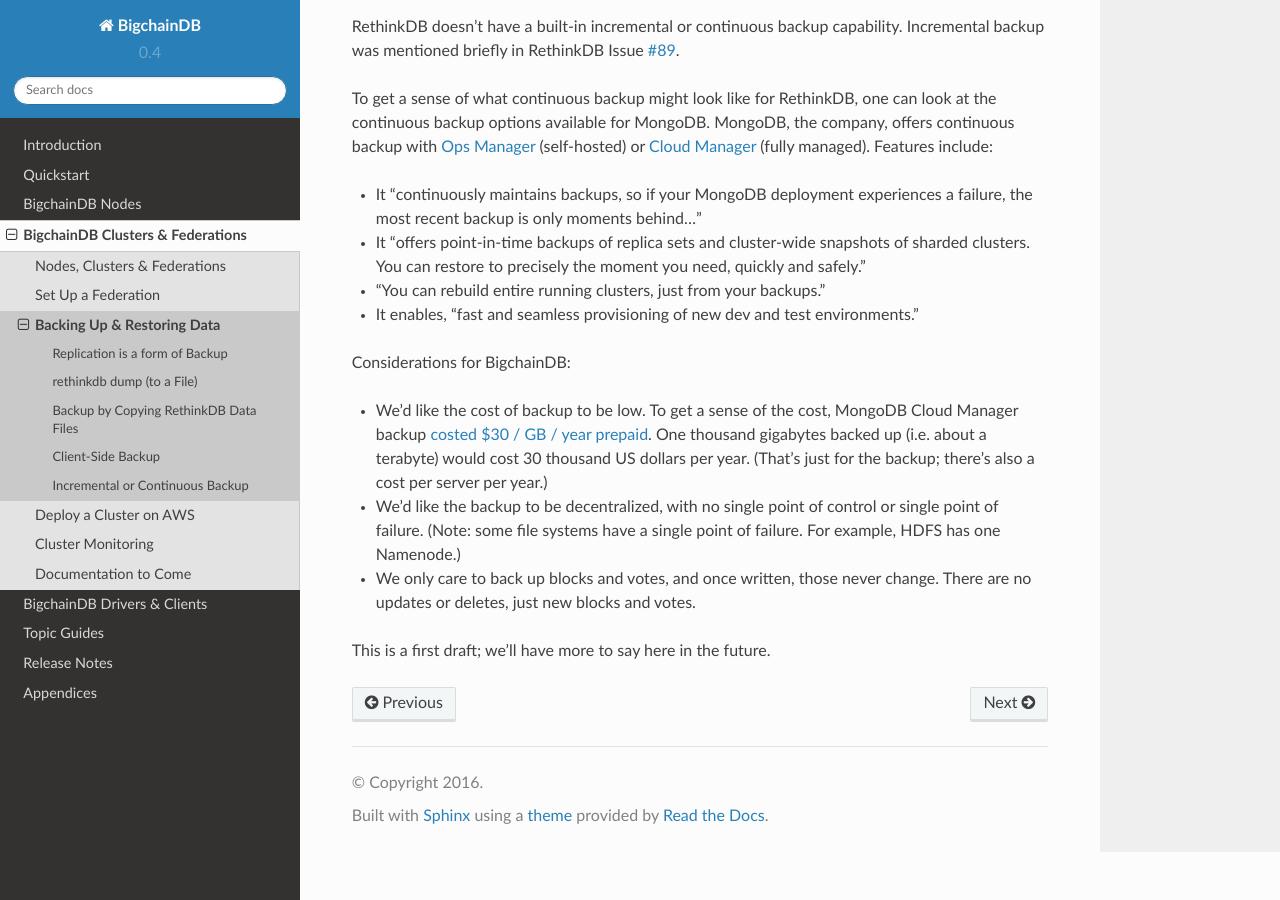
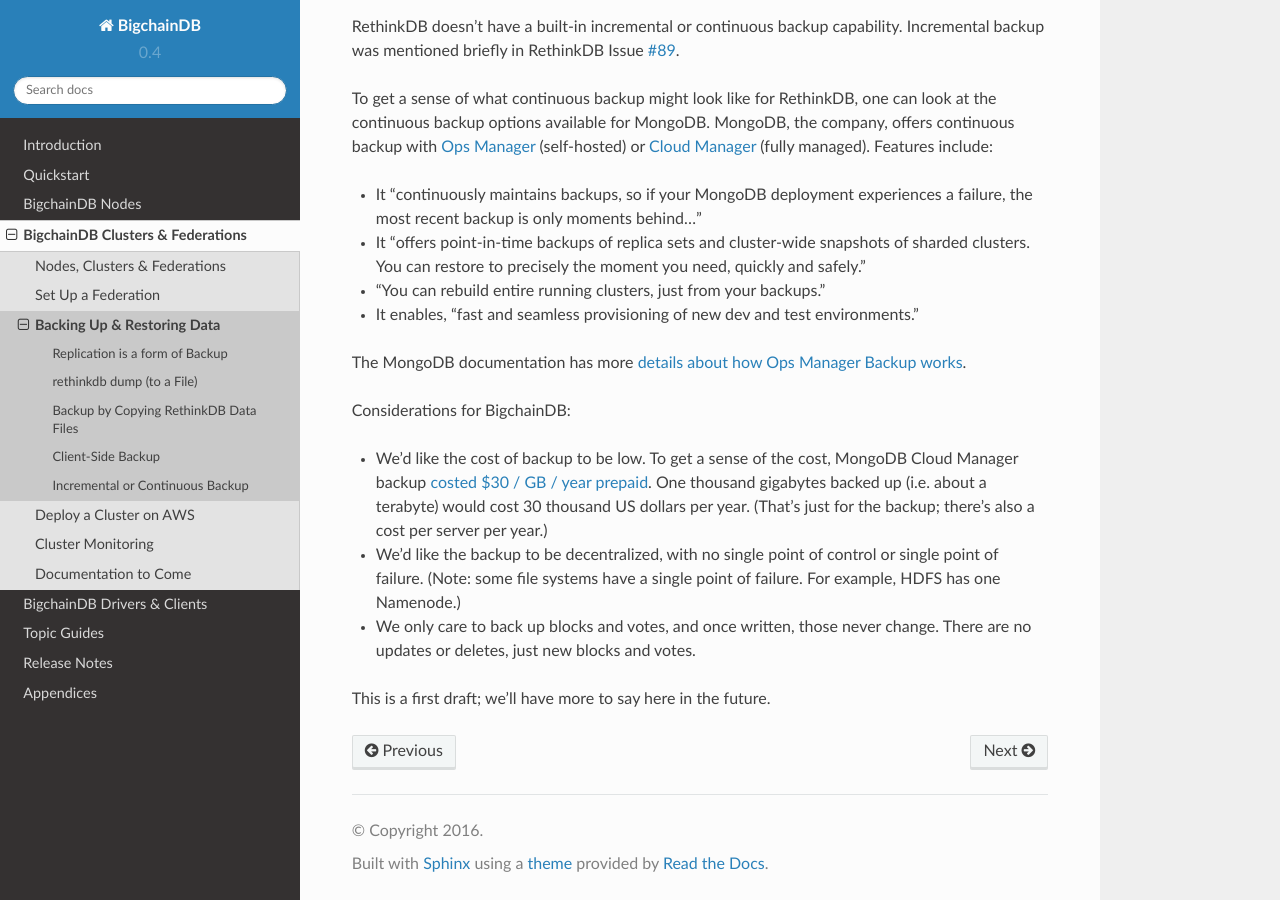
Before and after one commit to thematerials-network/bigchaindb-node, a Sphinx documentation site: the page built from bigchaindb/docs/source/clusters-feds/backup.md, in a window 1280 px wide and 900 px high, scrolled down 2208 px. Built offline with Sphinx 7.4.7 and the Read the Docs theme 2.0.0, drawn with Linux system fonts in a browser that asks for light colours.

Commit message:
Docs: added link to Ops Manager Backup details

```diff
--- a/bigchaindb/docs/source/clusters-feds/backup.md
+++ b/bigchaindb/docs/source/clusters-feds/backup.md
@@ -72,6 +72,8 @@ To get a sense of what continuous backup might look like for RethinkDB, one can
 * "You can rebuild entire running clusters, just from your backups."
 * It enables, "fast and seamless provisioning of new dev and test environments."
 
+The MongoDB documentation has more [details about how Ops Manager Backup works](https://docs.opsmanager.mongodb.com/current/application/#backup).
+
 Considerations for BigchainDB:
 
 * We'd like the cost of backup to be low. To get a sense of the cost, MongoDB Cloud Manager backup [costed $30 / GB / year prepaid](https://www.mongodb.com/blog/post/lower-mms-backup-prices-backing-mongodb-now-easier-and-more-affordable). One thousand gigabytes backed up (i.e. about a terabyte) would cost 30 thousand US dollars per year. (That's just for the backup; there's also a cost per server per year.)
```
